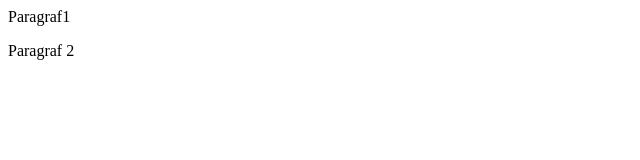
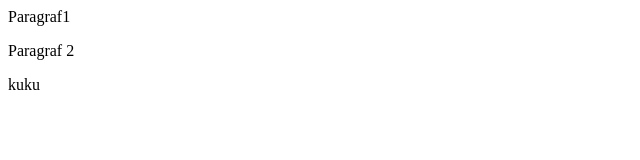
Before and after one commit to joannanowak/joannanowak.github.io, a plain HTML site: page index.html in a window 1280 px wide. Shown: the full height of the page, 0-640 px from the left. Drawn offline with Linux system fonts and the light colour scheme.

Commit message:
dodajemy drugi par

```diff
--- a/index.html
+++ b/index.html
@@ -1,2 +1,3 @@
 <p>Paragraf1</p>
 <p>Paragraf 2</p>
+<p>kuku</p>
```
